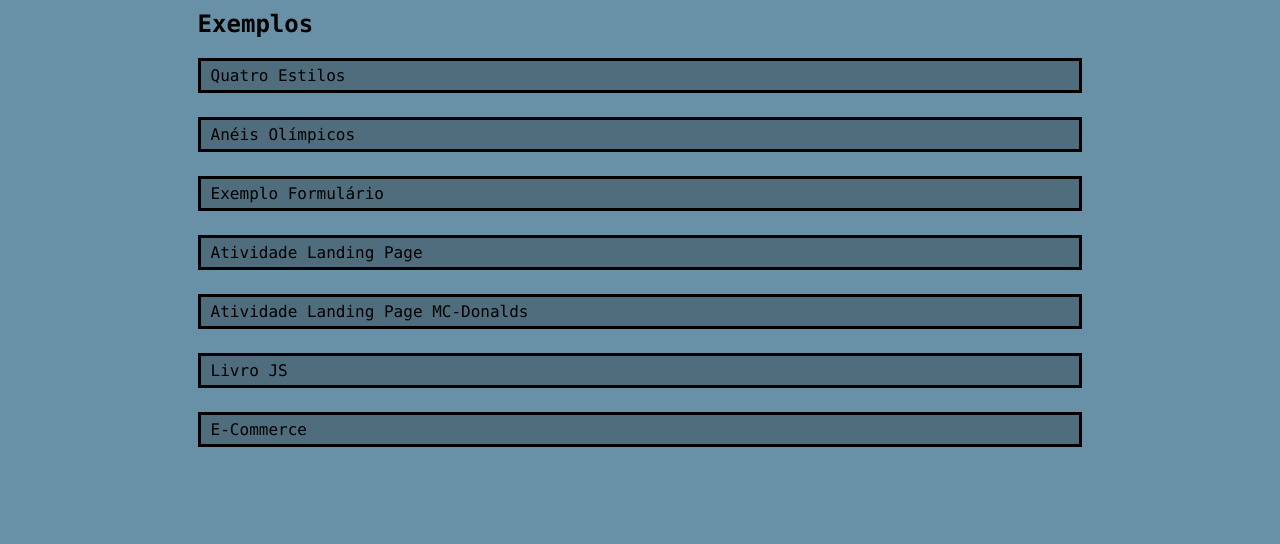
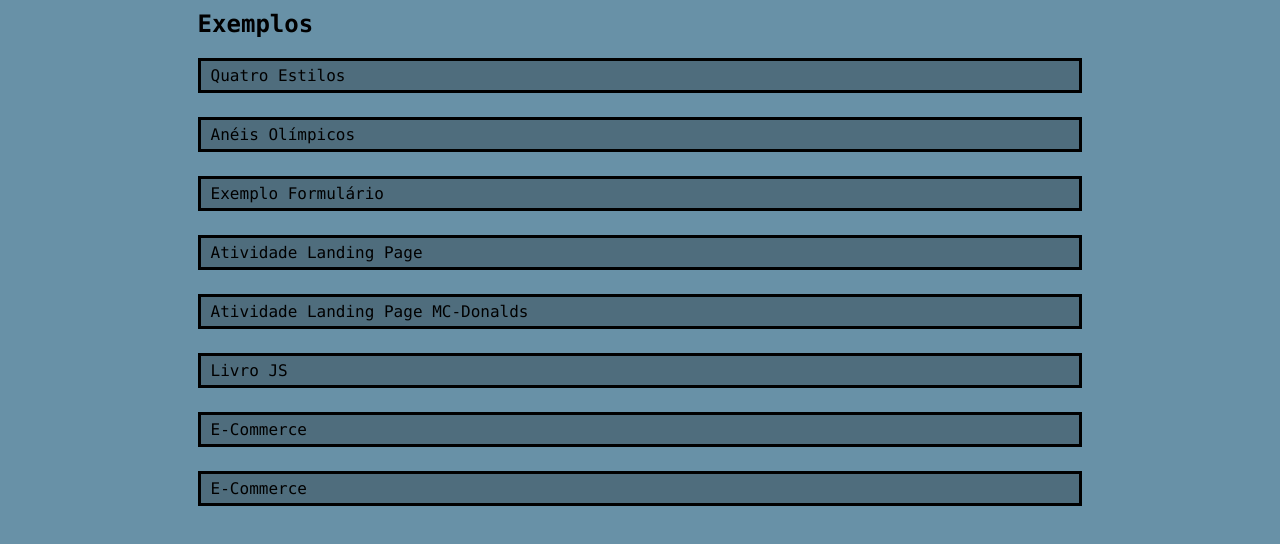
Before and after one commit to LuckyGualberto/qua207082, a plain HTML site: page index.html in a window 1280 px wide. Shown: the part 86-630 px from the top of the page. Drawn offline with Linux system fonts and the light colour scheme.

Commit message:
Finalizando a página do curso

```diff
--- a/index.html
+++ b/index.html
@@ -50,6 +50,7 @@
         <a href="./atividade landing-page/atividade-landing-page.html">Atividade Landing Page MC-Donalds</a><br>
         <a href="./livrojs/">Livro JS</a><br>
         <a href="./exemplos/e-commerce/index.html">E-Commerce</a><br>
+        <a href="./exemplos/e-comerce_Clara_Kids/index.html">E-Commerce</a><br>
     </div>
 </body>
 </html>
```
